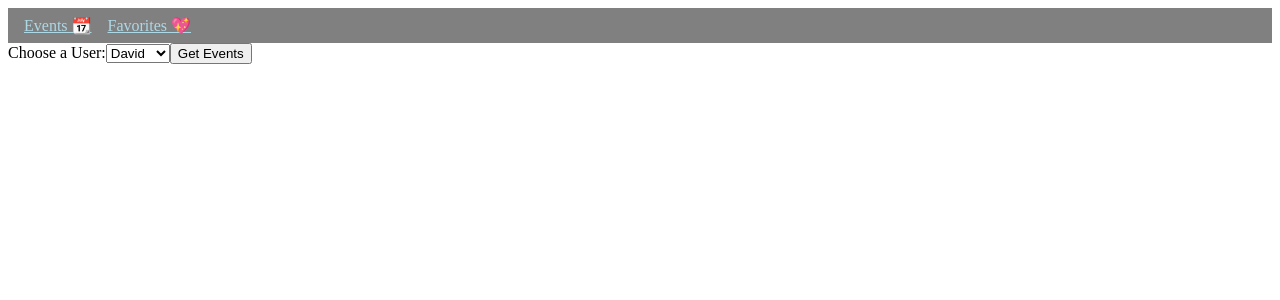
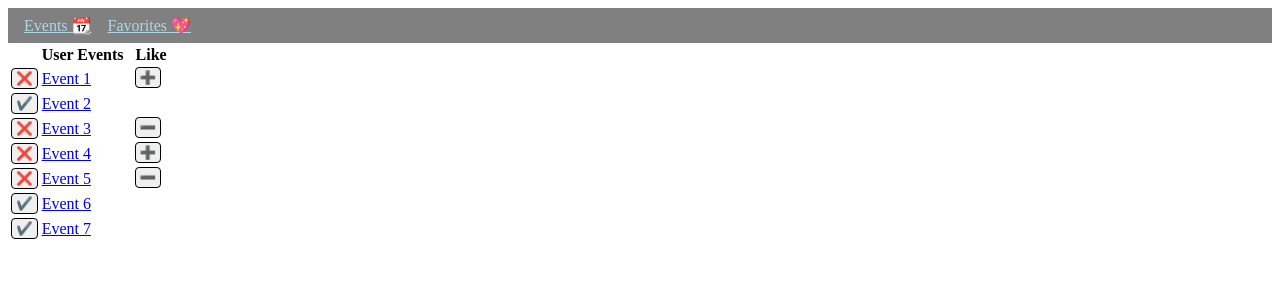
Before and after one commit to jfwedlick/GC-Event-Hub-Front-End, an Angular app: page /favorites in a window 1280 px wide. Shown: the top 300 px of the page. Built offline with nearby package versions, Linux system fonts and the light colour scheme.

Commit message:
FixingFavorites

```diff
--- a/src/app/Components/list-of-favorites/list-of-favorites.component.css
+++ b/src/app/Components/list-of-favorites/list-of-favorites.component.css
@@ -0,0 +1,19 @@
+:host {
+    width: 100%;
+    display: flex;
+    flex-direction: row;
+    justify-content: space-between;
+    div {
+      display: flex;
+      gap: 0.5rem;
+    }
+  }
+
+  button{
+    border: 1px solid;
+    border-radius: 0.25rem;
+    padding-left: 0.25rem;
+    padding-right: 0.25rem;
+    padding-top: 0.125rem;
+    padding-bottom: 0.125rem;
+  }
--- a/src/app/Components/list-of-favorites/list-of-favorites.component.html
+++ b/src/app/Components/list-of-favorites/list-of-favorites.component.html
@@ -1,12 +1,49 @@
-<form (ngSubmit)="handleSubmit(userIdList)">
-    <label for="userIdList">Choose a User:</label>
-    <select id="userIdList" name="userIdList">
-        <option value="davidusr">David</option>
-        <option value="frankusr">Frank</option>
-        <option value="laurenusr">Lauren</option>
-        <option value="peggyusr">Peggy</option>
-    </select>
-    <button type="submit">Get Events</button>
+<form (ngSubmit)="handleSubmission()">
+    <table>
+        <thead>
+        <tr>
+            <th></th>
+            <th>User Events</th>
+            <th></th>
+            <th></th>
+            <th>Like</th>
+        </tr>
+        </thead>
+        <tbody>
+
+                @for (usrEvent of listOfUserEvents; let index = $index; track index) {
+
+                    <tr>
+
+                    <td>
+                      @if (!usrEvent.usrEvent) {
+                          <button (click)="assignUserEvent(index)">✔️</button>
+                      }
+                      @else {
+                          <button (click)="unassignUserEvent(index)">❌</button>
+                      }
+                    </td>
+                    <td>
+                      <a [routerLink]="['/event/', usrEvent.eventId]">{{usrEvent.eventName}}</a>
+                    </td>
+                    <td></td>
+                    <td></td>
+                    @if(usrEvent.usrEvent){
+                        @if (usrEvent.favorite) {
+                            <button (click)="unlikeUserEvent(index)">➖</button>
+                        }
+                        @else {
+                            <button (click)="likeUserEvent(index)">➕</button>
+                        }
+                    }
+
+                    </tr>
+                }
+
+        </tbody>
+    </table>
+    @if(listUpdated){
+        <button type="submit">Save changes</button>
+        <button type="cancel">Cancel</button>
+    }
 </form>
-
-<p>{{userIdList}}</p>
--- a/src/app/Components/list-of-favorites/list-of-favorites.component.ts
+++ b/src/app/Components/list-of-favorites/list-of-favorites.component.ts
@@ -1,36 +1,83 @@
 import { Component } from '@angular/core';
 import { EventsService } from '../../Services/events.service';
-import { Router } from '@angular/router';
+import { Router, RouterModule } from '@angular/router';
 import { FavoritesService } from '../../Services/favorites.service';
 import { Favorite } from '../../Interfaces/favorite';
 import { Observable } from 'rxjs';
+import { CommonModule } from '@angular/common';
+import { UserEvents } from '../../Interfaces/event';
 
 @Component({
   selector: 'app-list-of-favorites',
   standalone: true,
-  imports: [],
+  imports: [CommonModule, RouterModule],
   templateUrl: './list-of-favorites.component.html',
   styleUrl: './list-of-favorites.component.css'
 })
 export class ListOfFavoritesComponent {
 
   constructor(
+    private favoritesService: FavoritesService,
     private eventsService: EventsService,
-    private favoritesService: FavoritesService,
     private router: Router) { }
 
-    userIdList: string = '';
-    listOfFav: Favorite[] | null = null;
+    userName: string = '';
+    listUpdated: boolean = false;
+    //submitInfo: SubmitFavorite[] = [];
+    listOfUserEvents: UserEvents[] = [
+      {usrEvent: true, eventId: 1, eventName: 'Event 1', favoriteId: 1, favorite: false},
+      {usrEvent: false, eventId: 2, eventName: 'Event 2', favoriteId: 0, favorite: false},
+      {usrEvent: true, eventId: 3, eventName: 'Event 3', favoriteId: 3, favorite: true},
+      {usrEvent: true, eventId: 4, eventName: 'Event 4', favoriteId: 4, favorite: false},
+      {usrEvent: true, eventId: 5, eventName: 'Event 5', favoriteId: 5, favorite: true},
+      {usrEvent: false, eventId: 6, eventName: 'Event 6', favoriteId: 0, favorite: false},
+      {usrEvent: false, eventId: 7, eventName: 'Event 7', favoriteId: 0, favorite: false}
+    ];
 
-  handleSubmit(username: string) {
-    console.log(this.userIdList);
+    assignUserEvent (index: number) {
+      this.listOfUserEvents[index].usrEvent = true;
+      this.listOfUserEvents[index].favorite = false;
+      this.listUpdated = true;
+    }
 
+    unassignUserEvent (index: number) {
+      this.listOfUserEvents[index].usrEvent = false;
+      this.listOfUserEvents[index].favorite = false;
+      this.listUpdated = true;
+    }
 
-  }
+    likeUserEvent (index: number) {
+      this.listOfUserEvents[index].favorite = true;
+      this.listUpdated = true;
+    }
 
-  getFavorites(username: string): Observable<Favorite>{
-    return this.favoritesService.getFavorites(username);
+    unlikeUserEvent (index: number) {
+      this.listOfUserEvents[index].favorite = false;
+      this.listUpdated = true;
+    }
 
-  }
-
+    handleSubmission(){
+      /*
+      if(this.listUpdated){
+        for(usrEvent of this.listOfUserEvents; let index = $index; track index){
+          const updatedFavorite = {
+            eventid: number = usrEvent.eventid,
+            username: string = this.userName,
+            favorite: boolean = usrEvent.favorite
+          }
+          if(usrEvent.usrEvent && usrEvent.favoriteId == 0){
+            this.favoritesService.postFavorite(updatedFavorite);
+          }
+          else{
+            if(!usrEvent.usrEvent && usrEvent.favoriteId <> 0){
+              this.favoritesService.deleteFavorite(usrEvent.favoriteId);
+            }
+            else{
+              this.favoritesService.updateFavorite(updatedFavorite, usrEvent.favoriteId);
+            }
+          }
+        }
+      }
+      */
+    }
 }
--- a/src/app/Services/favorites.service.ts
+++ b/src/app/Services/favorites.service.ts
@@ -1,7 +1,7 @@
 import { HttpClient } from '@angular/common/http';
 import { Injectable } from '@angular/core';
 import { environment } from '../../environments/environment.development';
-import { Favorite, SubmitFavorite } from '../Interfaces/favorite';
+import { Favorite } from '../Interfaces/favorite';
 import { Observable } from 'rxjs';
 import { EventsService } from './events.service';
 
@@ -14,19 +14,15 @@ export class FavoritesService {
 
   baseUrl = `${environment.apiDomain}/api/Favorites`;
 
-  getFavorites(username: string): Observable<Favorite> {
-    return this.httpClient.get<Favorite>(`${this.baseUrl}/${username}`);
+  getFavorites(){
+    return this.httpClient.get<Favorite[]>(this.baseUrl)
   }
 
   deleteFavorite(id: number) {
     return this.httpClient.delete(`${this.baseUrl}/${id}`);
   }
 
-  postFavorite(newFav: SubmitFavorite): Observable<Favorite> {
+  postFavorite(newFav: Favorite): Observable<Favorite> {
     return this.httpClient.post<Favorite>(this.baseUrl, newFav);
   }
-
-  updateEvent(updatedEvent: Favorite, id: number | null) {
-    return this.httpClient.put(`${this.baseUrl}/${id}`, updatedEvent);
-  }
 }
```
Also changed, not shown: src/app/Interfaces/event.ts (+8 -0 lines), src/app/Interfaces/favorite.ts (+0 -10 lines), 1 other file (tests, documents, lock files or other folders).
